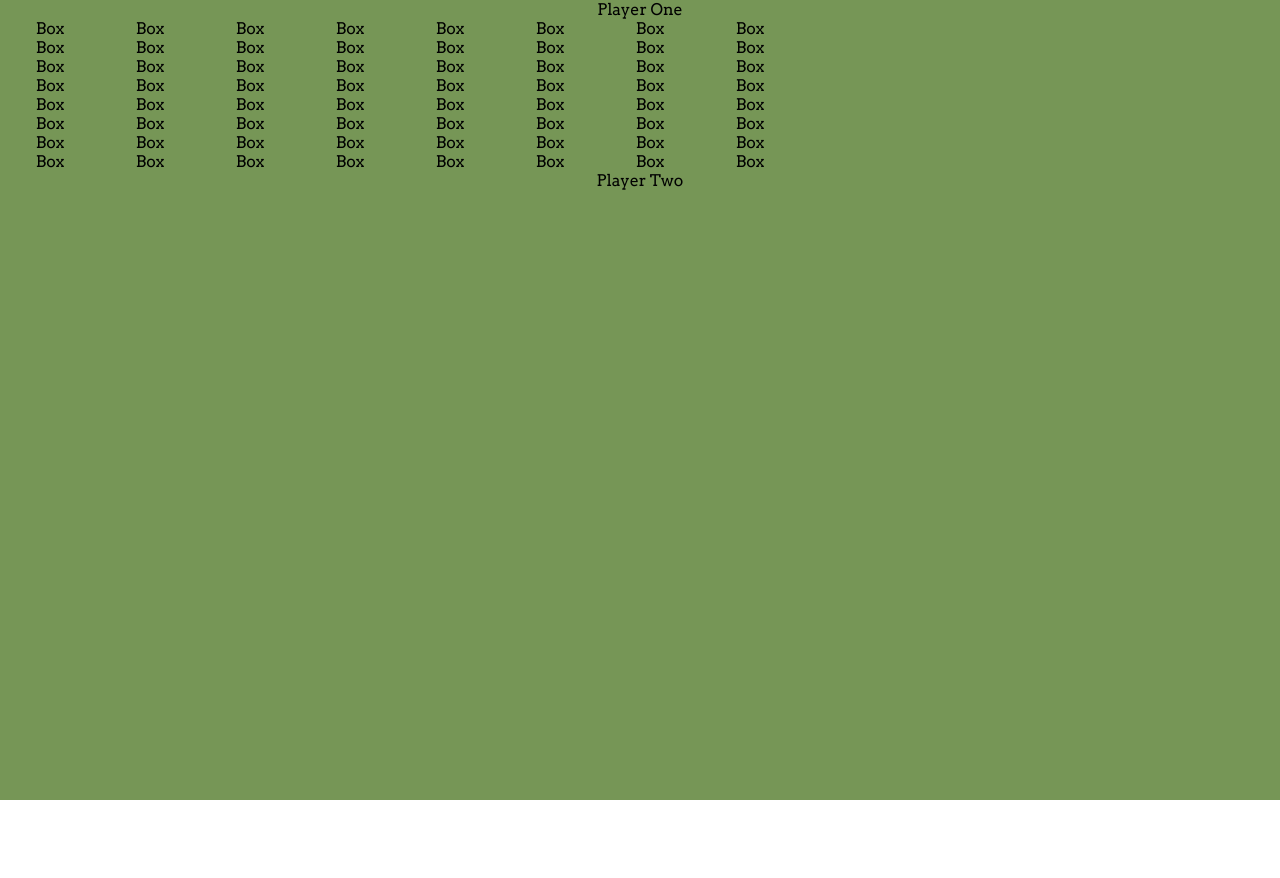
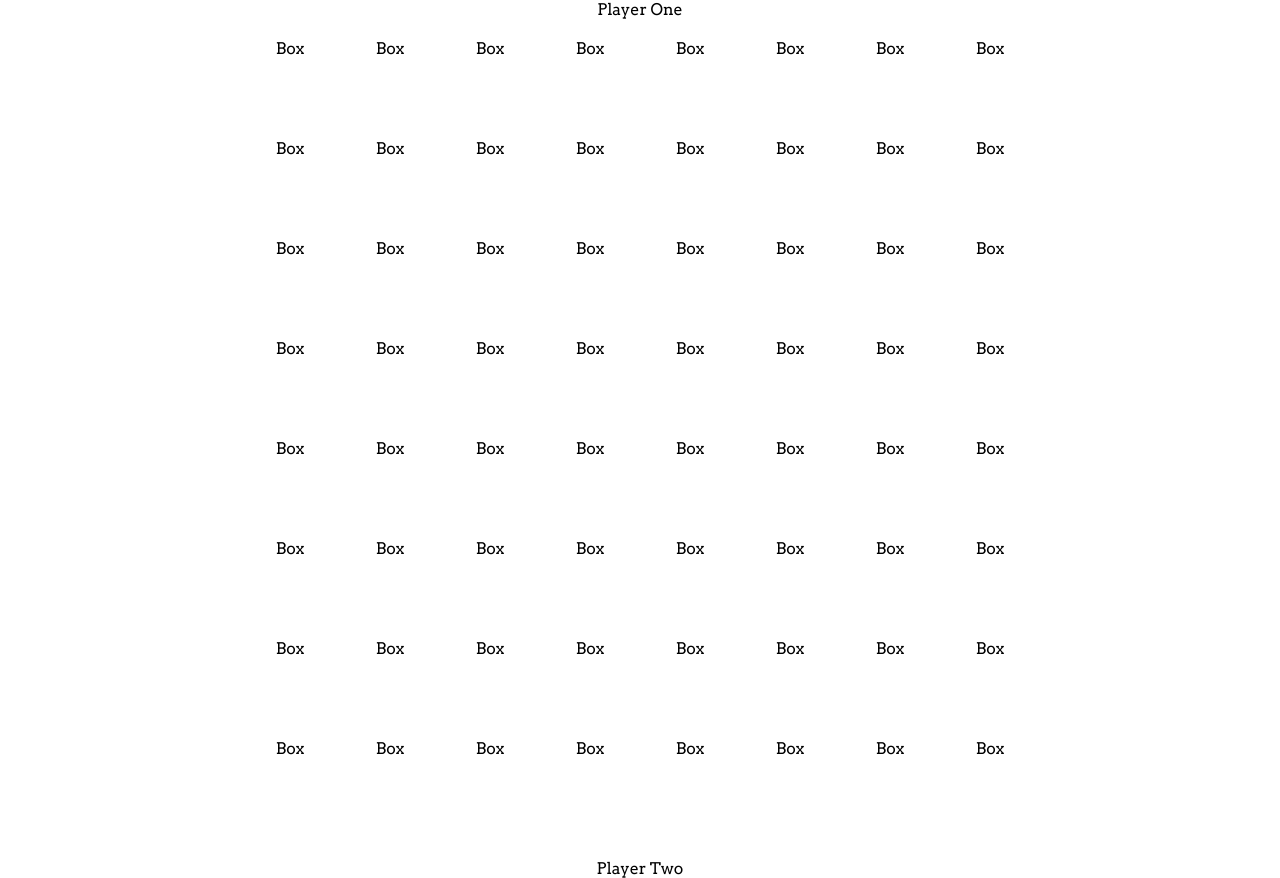
Before and after one commit to mritunjayupadhyay/chess-game, a React (Create React App) app: page / in a window 1280 px wide. Before the commit the page ends 800 px from the top, so only its background shows below. Built offline with nearby package versions, Linux system fonts and the light colour scheme.

Commit message:
feat: Implement styled component to project

```diff
--- a/src/containers/chessboard/chessboard.tsx
+++ b/src/containers/chessboard/chessboard.tsx
@@ -1,6 +1,7 @@
 import { HorizontalKeys, VerticalKeys } from "../../App.constant";
 import { Box } from "../../components/box/box";
 import './chessboard.scss';
+import { ChessBoardContent, ChessBoardStyled } from "./chessboard_styled";
 
 function ChessBoard() {
     let boardBoxes = [];
@@ -10,11 +11,11 @@ function ChessBoard() {
         }
     }
     return (
-        <div className="chessboard">
-            <div className="container-boxes">
+        <ChessBoardStyled>
+            <ChessBoardContent>
                 {boardBoxes}
-            </div>
-        </div>
+            </ChessBoardContent>
+        </ChessBoardStyled>
     );
 }
 
--- /dev/null
+++ b/src/containers/chessboard/chessboard_styled.ts
@@ -0,0 +1,25 @@
+import styled from "styled-components";
+
+export const ChessBoardStyled = styled.div`
+    position: relative;
+    width: 100%;
+    max-width: 800px;
+    overflow: hidden;
+    margin: 0 auto;
+    &:before {
+        content: "";
+    display: block;
+    padding-top: 100%;
+    }
+`;
+
+export const ChessBoardContent = styled.div`
+    position:  absolute;
+    top: 0;
+    left: 0;
+    bottom: 0;
+    right: 0;
+    display: grid;
+        grid-template-rows: repeat(8, 1fr);
+        grid-template-columns: repeat(8, 1fr);
+`
--- a/src/pages/game_page/game_page.tsx
+++ b/src/pages/game_page/game_page.tsx
@@ -1,13 +1,13 @@
 import { ChessBoard } from "../../containers/chessboard/chessboard";
 import './game_page.scss'
-import { GameStyle } from "./game_styled";
+import { ChessBoardContainer, GameStyle } from "./game_styled";
 function GamePage() {
     return (
         <GameStyle>
             <div>Player One</div>
-            <div className="chess-board-container">
-            <ChessBoard />
-            </div>
+            <ChessBoardContainer>
+                <ChessBoard />
+            </ChessBoardContainer>
             <div>Player Two</div>
         </GameStyle>
     );
--- a/src/pages/game_page/game_styled.ts
+++ b/src/pages/game_page/game_styled.ts
@@ -5,5 +5,8 @@ export const GameStyle = styled.div`
     flex-direction: column;
     width: 100%;
     min-height: 100vh;
-    background: ${props => props.theme.darkBackground}
+`;
+
+export const ChessBoardContainer = styled.div`
+   padding: 20px 0;
 `
--- a/src/styles/theme/index.ts
+++ b/src/styles/theme/index.ts
@@ -1,4 +1,13 @@
-export const theme = {
+interface ITheme {
+    lightBackground: string;
+    darkBackground: string;
+    primaryColor: string;
+    fontFamily: string;
+    desktop: string;
+    tablet: string;
+    mobile: string;
+}
+export const theme: ITheme = {
     lightBackground: "#eeeed2",
     darkBackground: "#769656",
     primaryColor: "#444",
```
